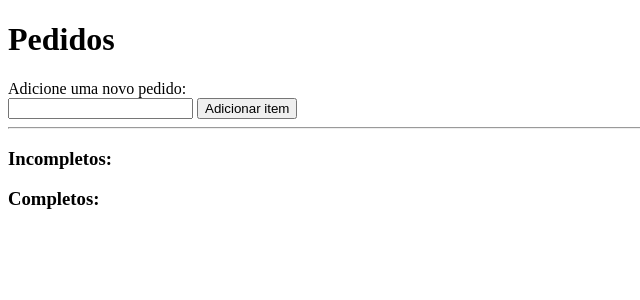
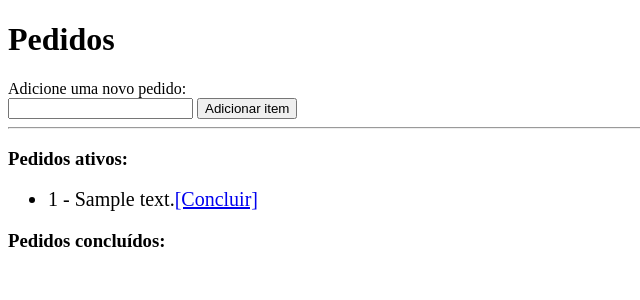
Before and after one commit to rodrigolins92/printexpress, a Flask app: page / in a window 1280 px wide. Shown: the top 300 px of the page, without its empty margins (0-640 px from the left). Run offline with Flask 2, Linux system fonts and the light colour scheme; tables that the repository leaves empty hold one stand-in row (values such as "Sample post").

Commit message:
new files

```diff
--- a/templates/index.html
+++ b/templates/index.html
@@ -8,23 +8,23 @@
     <h1>Pedidos</h1>
     <div>Adicione uma novo pedido:
         <form action="{{ url_for('add')}}" method="POST">
-            <input type='text' name='todoitem'>
+            <input type='text' name='pedidos'>
             <input type='submit' value='Adicionar item'>
         </form>
     </div>
     <div>
     <hr>
         <form>
-            <h3>Incompletos:</h3>
+            <h3>Pedidos ativos:</h3>
             <ul>
-                {% for pedido in incomplete %}
-                <li style='font-size: 15pt'>{{pedido.id}} - {{pedido.text}} <a href="{{ url_for('complete', id=pedido.id) }}">[Completo]</a></li>
+                {% for pedido in pedidos_ativos %}
+                <li style='font-size: 15pt'>{{pedido.id}} - {{pedido.description}}<a href="{{ url_for('complete', id=pedido.id) }}">[Concluir]</a></li>
                 {% endfor %}
             </ul>
-            <h3>Completos:</h3>
+            <h3>Pedidos concluídos:</h3>
             <ul>
-                    {% for pedido in complete %}
-                     <li style='font-size: 15pt'>{{pedido.id}} - {{pedido.text}} <a href="{{ url_for('delete', id=pedido.id) }}">X</a></li>
+                    {% for pedido in pedidos_concluidos %}
+                     <li style='font-size: 15pt'>{{pedido.id}} - {{pedido.description}} <a href="{{ url_for('delete', id=pedido.id) }}">X</a></li>
                     {% endfor %}
                 </ul>
         </form>
```
Also changed, not shown: templates/index2.html (added, +21 -0 lines).
